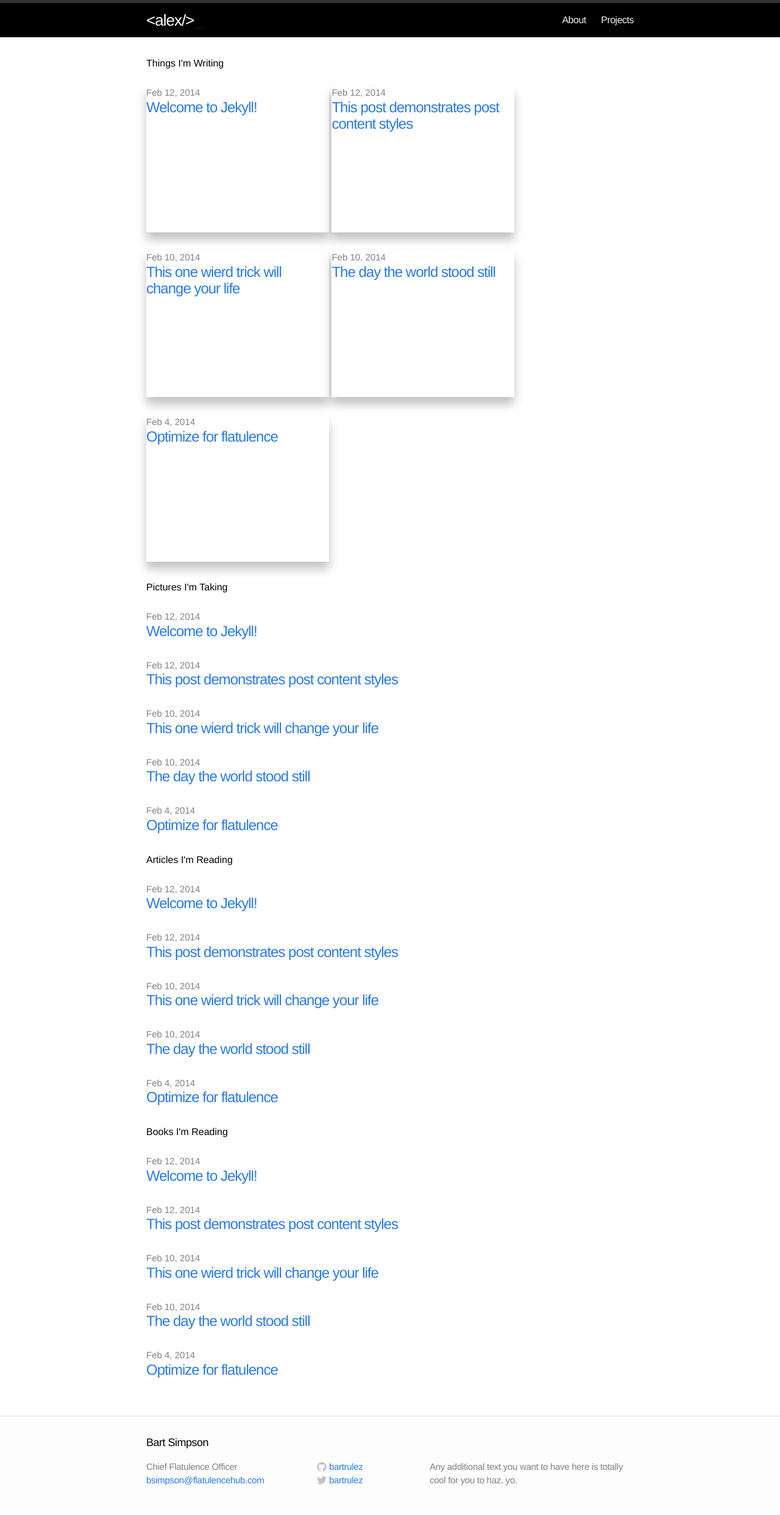
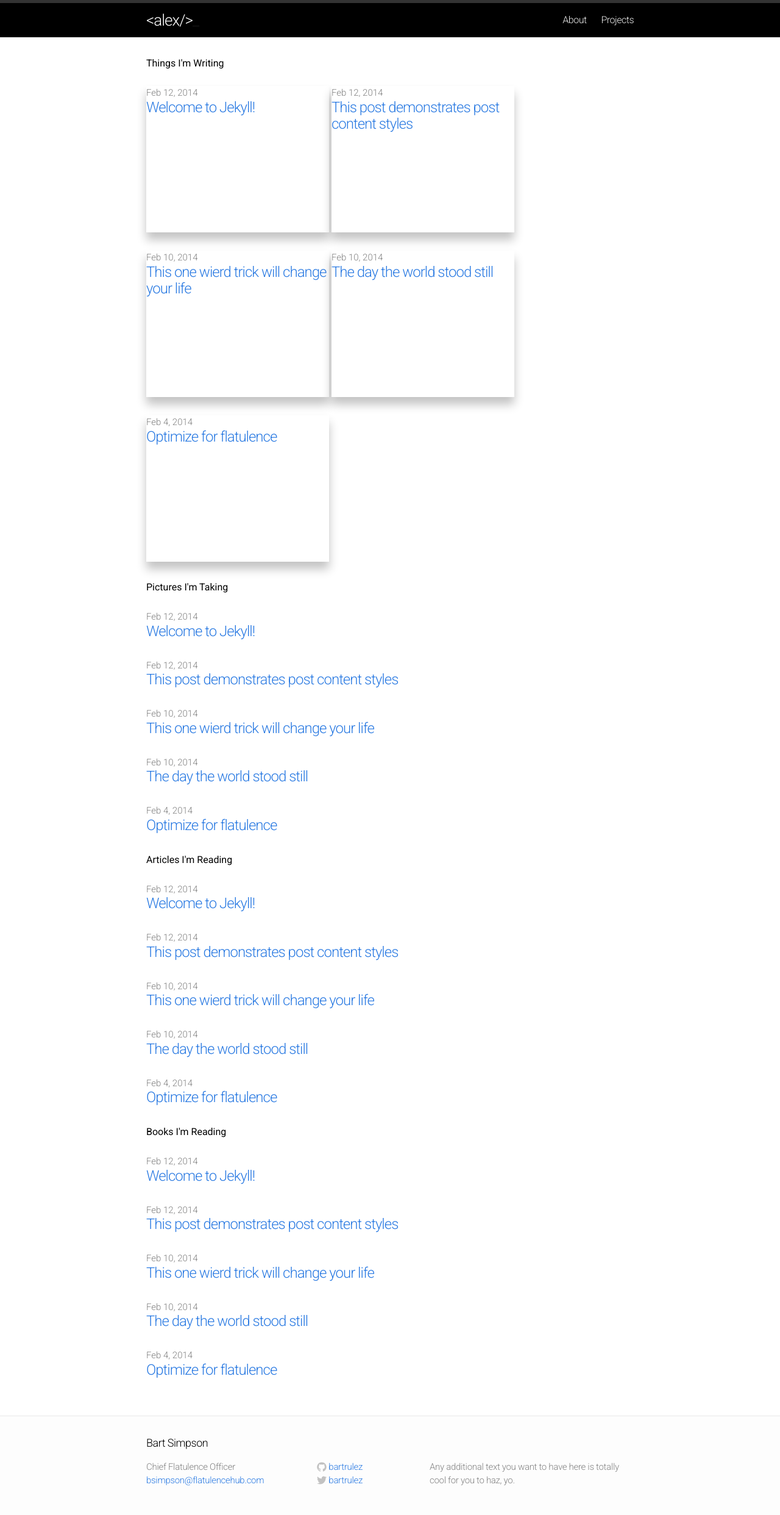
Before and after one commit to yofeed/yofeed.github.io, a Jekyll site: the page built from index.html, in a window 1280 px wide. Shown: the whole page at 61% size. Built offline with Jekyll 4.4.1, drawn with Linux system fonts in a browser that asks for light colours; Markdown is read by kramdown in place of the engine named in the settings.

Commit message:
domo arigato

```diff
--- a/css/main.css
+++ b/css/main.css
@@ -15,7 +15,7 @@ html, body { height: 100%; }
 
 body {
   background-color: #f9f9f9;
-  font-family: RobotoDraft, 'Helvetica Neue', Helvetica, Arial;
+  font-family: Roboto, 'Helvetica Neue', Helvetica, Arial;
   font-weight: 200;
   font-size: 16px;
   line-height: 1.5;
```
